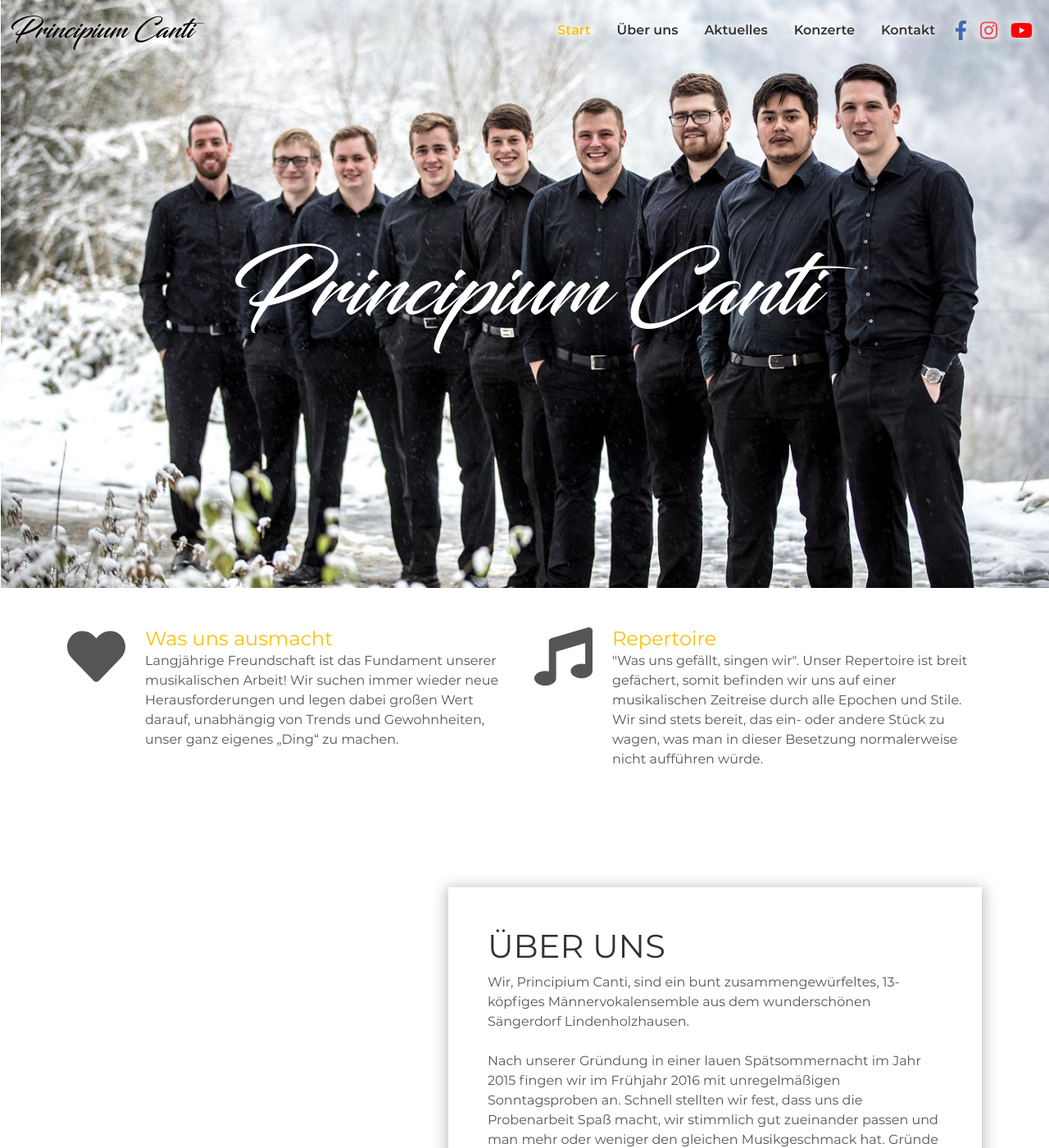
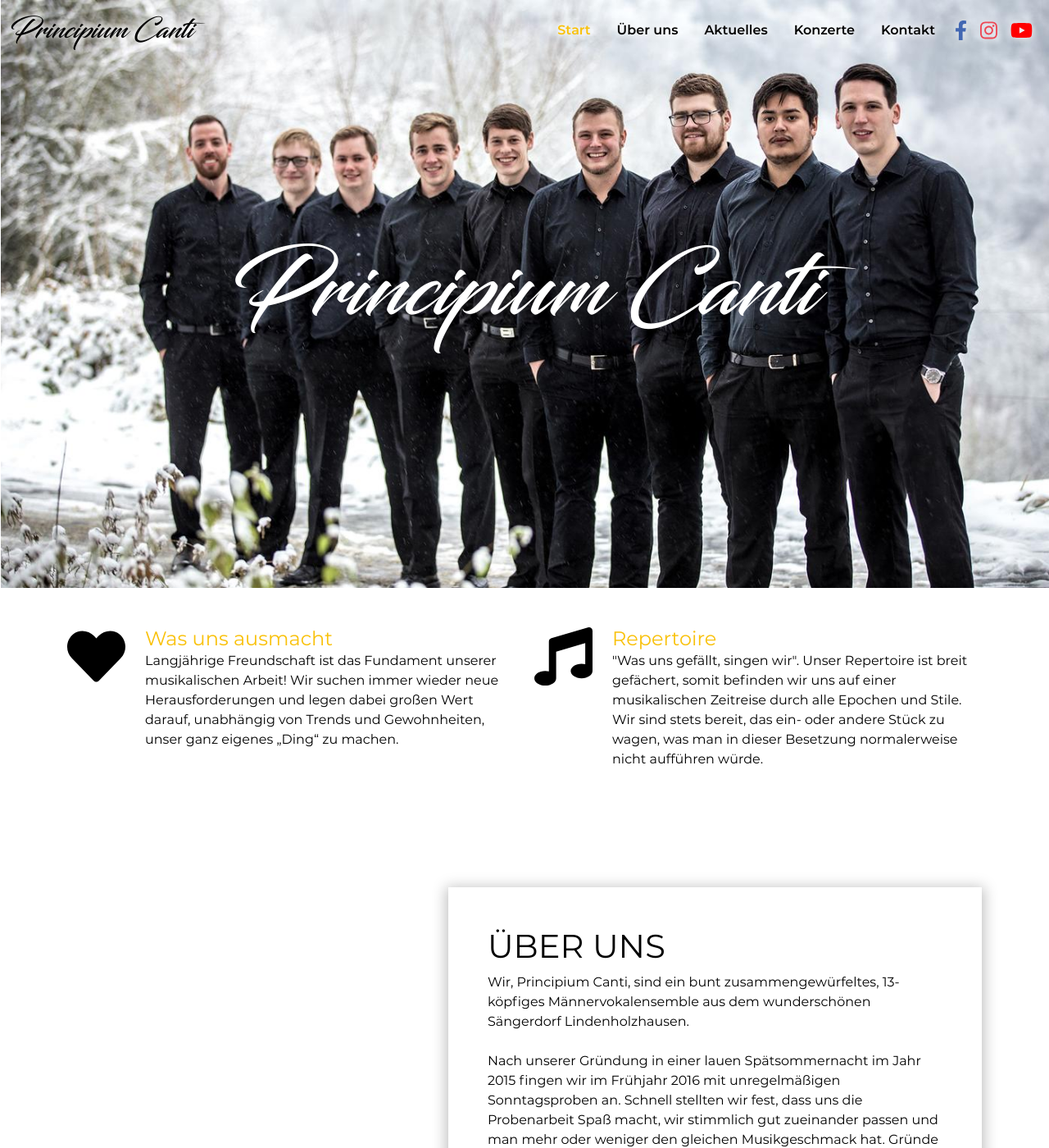
Before and after one commit to principiumcanti/website, a Jekyll site: the page built from index.html, in a window 1280 px wide and 1400 px high. Shown: the whole window at 82% size. Built offline with Jekyll 4.4.1, drawn with Linux system fonts in a browser that asks for light colours.

Commit message:
more contrast

```diff
--- a/_sass/general.scss
+++ b/_sass/general.scss
@@ -1,9 +1,3 @@
-
-
-h1, h2, h3, h4, h5, h6 {
-  color: var(--headline-color);
-}
-
 .shadow {
   box-shadow: 0 .2rem 1rem .2rem rgba(var(--box-shadow-color-rgb),.25)!important;
 //  box-shadow: 0.1rem 0.1rem 0.8rem 0.2rem var(--box-shadow-color);
--- a/_sass/variables.scss
+++ b/_sass/variables.scss
@@ -12,20 +12,20 @@
   --instagram-magenta: #ed4855;
   --youtube-red: #ff0000;
   --bs-body-font-family: "Montserrat" !important;
-  --bs-body-color: var(--gray) !important;
+  --bs-body-color: #000 !important;
   --bs-primary: var(--principium-gold) !important;
   --bs-primary-rgb: var(--principium-gold-rgb) !important;
 }
 
 body {
   --primary-color: var(--principium-gold);
-  --link-color: var(--light-gray);
+  --link-color: var(--gray);
   --link-hover-color: var(--principium-gold);
   --font-color: var(--gray);
   --headline-color: var(--dark-gray);
   --text-shadow-color: white;
   --navbar-background-color: white;
-  --navbar-link-color: var(--dark-gray);
+  --navbar-link-color: #000;
   --background-color: #fff;
   --background-color-rgb: 255, 255, 255;
   --bs-body-bg-rgb: var(--background-color-rgb) !important;
@@ -37,13 +37,13 @@ body {
 
 @media (prefers-color-scheme: dark) {
   body {
-    --link-color: var(--light-gray-invert);
+    --link-color: var(--gray-invert);
     --navbar-background-color: black;
     --background-color: black;
     --text-shadow-color: black;
     --font-color: var(--gray-invert);
     --navbar-brand-color: white;
-    --navbar-link-color: var(--dark-gray-invert);
+    --navbar-link-color: #fff;
     --headline-color: var(--dark-gray-invert);
     --background-color-rgb: 0, 0, 0;
     --background-color: #000;
@@ -51,6 +51,6 @@ body {
     --bs-body-bg: var(--background-color) !important;
     --box-shadow-color: #ffffff25;
     --box-shadow-color-rgb: 255,255,255;
-    --bs-body-color: var(--gray-invert) !important;
+    --bs-body-color: #fff !important;
   }
 }
```
